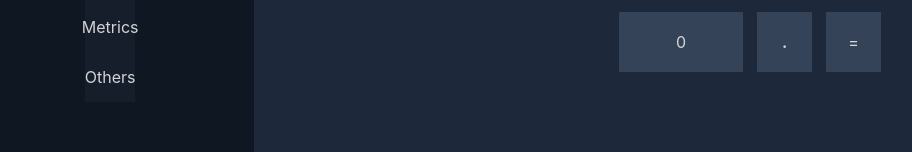
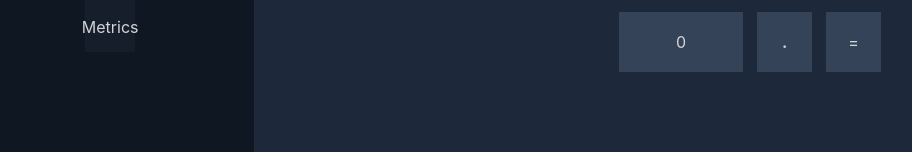
Before and after one commit to MathewLaskowski/calcapp, a React (Create React App) app: page / in a window 1280 px wide. Shown: the part 367-519 px from the top of the page, without its empty margins (34-946 px from the left). Built offline with nearby package versions, Linux system fonts and the light colour scheme.

Commit message:
remove menu list items

```diff
--- a/src/components/menu-list/menu-list.tsx
+++ b/src/components/menu-list/menu-list.tsx
@@ -9,7 +9,6 @@ const MenuList = () => (
       <Icon>Configuration</Icon>
       <Icon>News</Icon>
       <Icon>Metrics</Icon>
-      <Icon>Others</Icon>
     </div>
   </Layout>
 )
```
